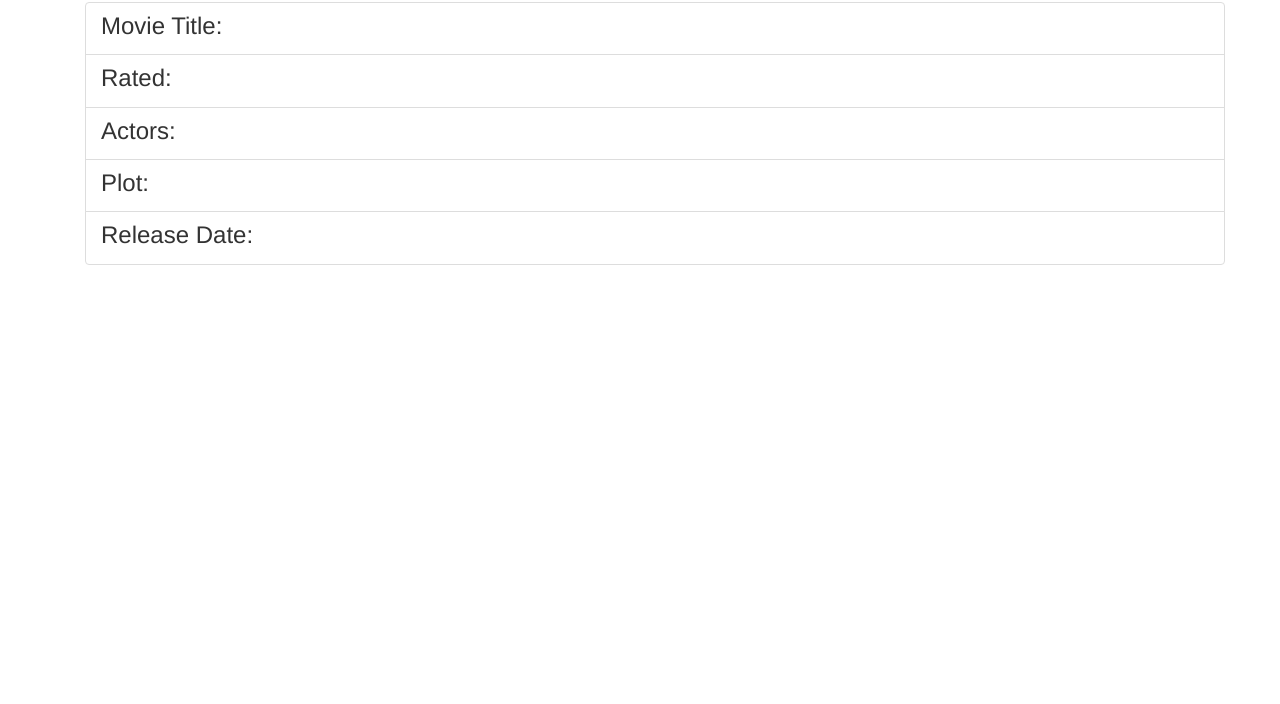
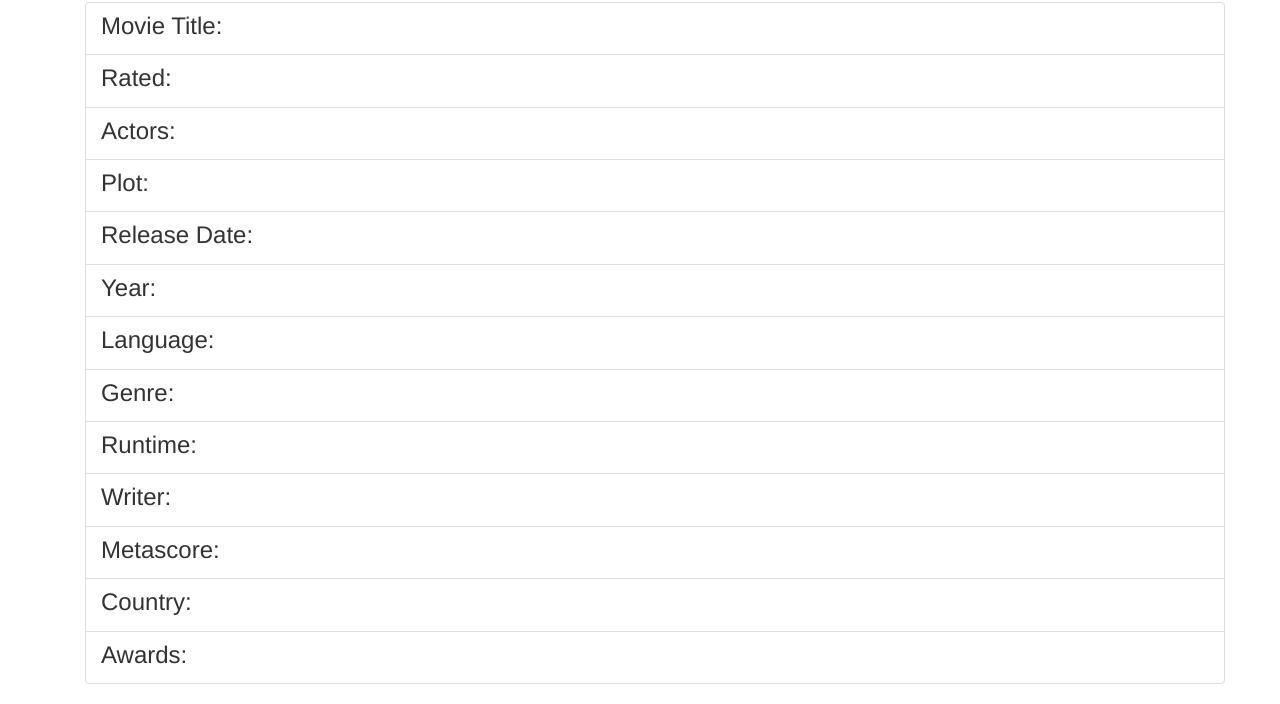
Before and after one commit to hcsmith95/lesson8_ajax, a plain HTML site: page index.html in a window 1280 px wide. Shown: the part 533-1237 px from the top of the page. Before the commit the page ends 818 px from the top, so only its background shows below. Drawn offline with nearby package versions, Linux system fonts and the light colour scheme.

Commit message:
lesson 8 second commit

```diff
--- a/index.html
+++ b/index.html
@@ -1,8 +1,8 @@
 <html>
 <!- -
 Program Name:   Seminole Movie Connection
-Author:
-Date:
+Author: Harrison Smith
+Date: 4/5/17
 Filename:   index.html
 - ->
 
@@ -54,6 +54,48 @@ Filename:   index.html
             <p class="list-group-item-text lead text-primary" id="Released">  </p>
         </a>
 
+        <a href="#" class="list-group-item">
+            <h3 class="list-group-item-heading">Year:</h3>
+            <p class="list-group-item-text lead text-primary" id="Year">  </p>
+        </a>
+
+        <a href="#" class="list-group-item">
+            <h3 class="list-group-item-heading">Language:</h3>
+            <p class="list-group-item-text lead text-primary" id="Language">  </p>
+        </a>
+
+        <a href="#" class="list-group-item">
+            <h3 class="list-group-item-heading">Genre:</h3>
+            <p class="list-group-item-text lead text-primary" id="Genre">  </p>
+        </a>
+
+        <a href="#" class="list-group-item">
+            <h3 class="list-group-item-heading">Runtime:</h3>
+            <p class="list-group-item-text lead text-primary" id="Runtime">  </p>
+        </a>
+
+        <a href="#" class="list-group-item">
+            <h3 class="list-group-item-heading">Writer:</h3>
+            <p class="list-group-item-text lead text-primary" id="Writer">  </p>
+        </a>
+
+        <a href="#" class="list-group-item">
+            <h3 class="list-group-item-heading">Metascore:</h3>
+            <p class="list-group-item-text lead text-primary" id="Metascore">  </p>
+        </a>
+
+        <a href="#" class="list-group-item">
+            <h3 class="list-group-item-heading">Country:</h3>
+            <p class="list-group-item-text lead text-primary" id="Country">  </p>
+        </a>
+
+        <a href="#" class="list-group-item">
+            <h3 class="list-group-item-heading">Awards:</h3>
+            <p class="list-group-item-text lead text-primary" id="Awards">  </p>
+        </a>
+
+
+
     </div>
 </div>
     <script>
@@ -71,6 +113,14 @@ Filename:   index.html
                      $('#Actors').html(json.Actors);
                      $('#Plot').html(json.Plot);
                      $('#Released').html(json.Released);
+                     $('#Year').html(json.Year);
+                     $('#Language').html(json.Language);
+                     $('#Genre').html(json.Genre);
+                     $('#Runtime').html(json.Runtime);
+                     $('#Writer').html(json.Writer);
+                     $('#Metascore').html(json.Metascore);
+                     $('#Country').html(json.Country);
+                     $('#Awards').html(json.Awards);
                 })
                 .fail(function() {
                       alert("Posting failed.");
```
Also changed, not shown: 1 other file.
